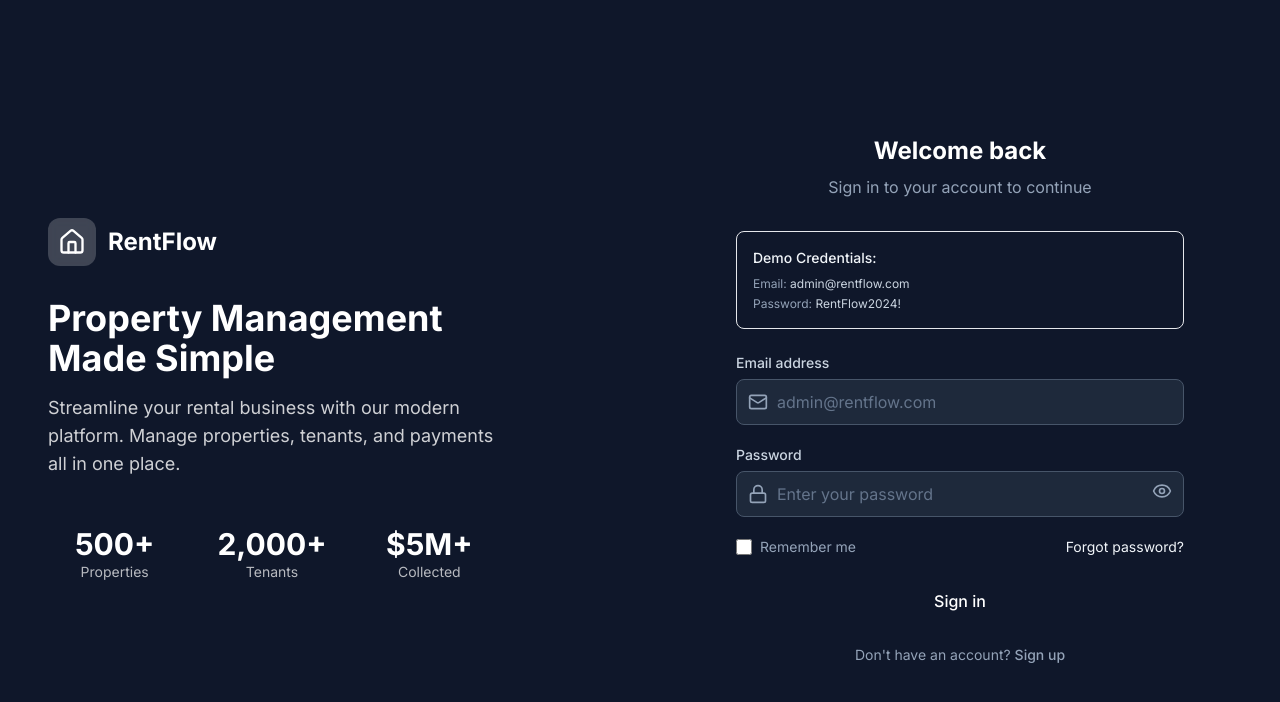
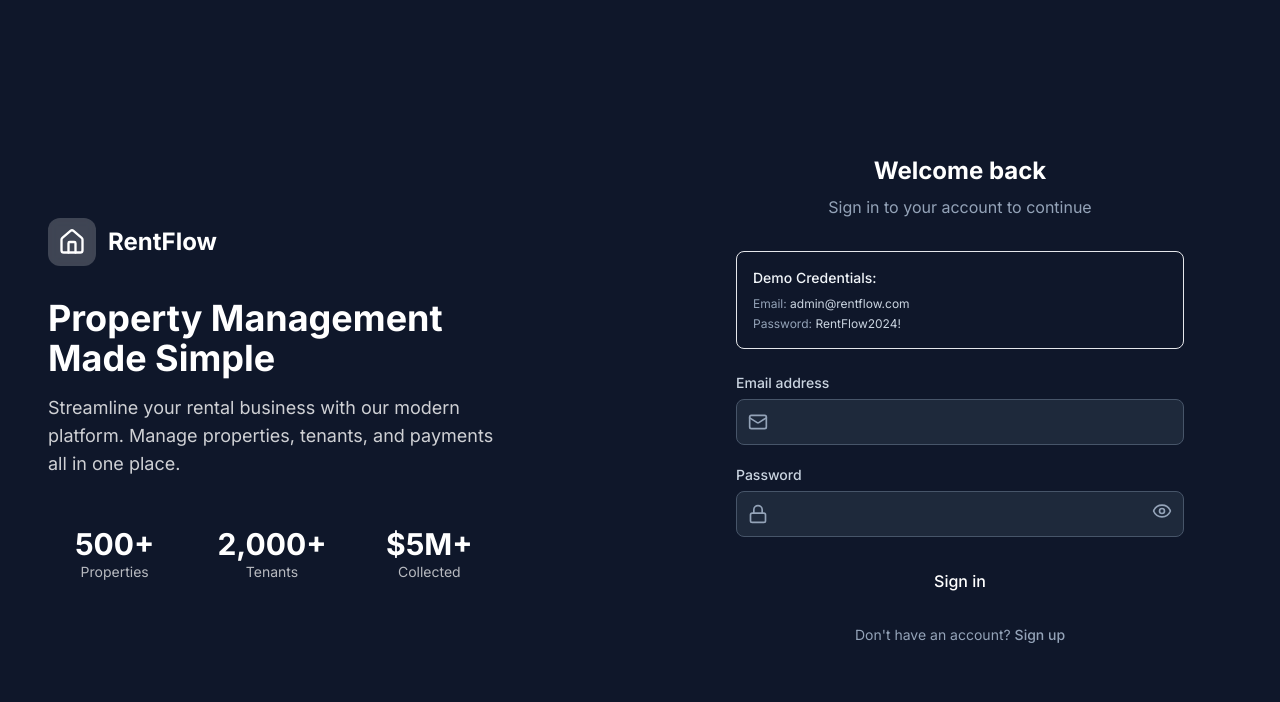
Before and after one commit to petermulwa33/GROUP-PROJECT-RENT-INTERGRATION-SYSTEM, a React (Vite) app in the folder Rent-Integration-System/: page /login in a window 1280 px wide. Shown: the top 702 px of the page. Built offline with nearby package versions, Linux system fonts and the light colour scheme.

Commit message:
updated localstorage

```diff
--- a/Rent-Integration-System/src/pages/auth/LoginPage.jsx
+++ b/Rent-Integration-System/src/pages/auth/LoginPage.jsx
@@ -1,7 +1,6 @@
 import React, { useState } from 'react'
 import { Link, useNavigate } from 'react-router-dom'
 import { MailIcon, LockIcon, EyeIcon, EyeOffIcon } from 'lucide-react'
-import { toast } from 'sonner'
 import { AuthLayout } from '../../components/layout/AuthLayout'
 import { Input } from '../../components/ui/Input'
 import { Button } from '../../components/ui/Button'
@@ -16,62 +15,38 @@ export function LoginPage() {
   const navigate = useNavigate()
 
   const [showPassword, setShowPassword] = useState(false)
-  const [isLoading, setIsLoading] = useState(false)
   const [formData, setFormData] = useState({
     email: '',
     password: '',
-    rememberMe: false,
   })
-
   const [errors, setErrors] = useState({})
 
-  const validateForm = () => {
+  const handleSubmit = (e) => {
+    e.preventDefault()
+
     const newErrors = {}
 
     if (!formData.email) {
       newErrors.email = 'Email is required'
-    } else if (!/\S+@\S+\.\S+/.test(formData.email)) {
-      newErrors.email = 'Please enter a valid email'
     }
 
     if (!formData.password) {
       newErrors.password = 'Password is required'
-    } else if (formData.password.length < 6) {
-      newErrors.password = 'Password must be at least 6 characters'
     }
 
-    setErrors(newErrors)
-    return Object.keys(newErrors).length === 0
-  }
+    if (Object.keys(newErrors).length > 0) {
+      setErrors(newErrors)
+      return
+    }
 
-  const handleSubmit = async (e) => {
-    e.preventDefault()
-
-    if (!validateForm()) return
-
-    setIsLoading(true)
-
-    // Simulate API call
-    await new Promise((resolve) => setTimeout(resolve, 1000))
-
-    // Check credentials
     if (
       formData.email === VALID_CREDENTIALS.email &&
       formData.password === VALID_CREDENTIALS.password
     ) {
       localStorage.setItem('isAuthenticated', 'true')
       localStorage.setItem('userEmail', formData.email)
-
-      if (formData.rememberMe) {
-        localStorage.setItem('rememberMe', 'true')
-      }
-
-      setIsLoading(false)
-      toast.success('Welcome back!')
       navigate('/')
     } else {
-      setIsLoading(false)
-      toast.error('Invalid email or password')
       setErrors({
         email: 'Invalid credentials',
         password: 'Invalid credentials',
@@ -103,39 +78,27 @@ export function LoginPage() {
         <Input
           label="Email address"
           type="email"
-          placeholder="admin@rentflow.com"
           value={formData.email}
           onChange={(e) =>
-            setFormData({
-              ...formData,
-              email: e.target.value,
-            })
+            setFormData({ ...formData, email: e.target.value })
           }
           error={errors.email}
           leftIcon={<MailIcon className="w-5 h-5" />}
-          autoComplete="email"
         />
 
         <Input
           label="Password"
           type={showPassword ? 'text' : 'password'}
-          placeholder="Enter your password"
           value={formData.password}
           onChange={(e) =>
-            setFormData({
-              ...formData,
-              password: e.target.value,
-            })
+            setFormData({ ...formData, password: e.target.value })
           }
           error={errors.password}
           leftIcon={<LockIcon className="w-5 h-5" />}
-          autoComplete="current-password"
           rightIcon={
             <button
               type="button"
               onClick={() => setShowPassword(!showPassword)}
-              className="hover:text-white transition-colors"
-              aria-label={showPassword ? 'Hide password' : 'Show password'}
             >
               {showPassword ? (
                 <EyeOffIcon className="w-5 h-5" />
@@ -146,36 +109,7 @@ export function LoginPage() {
           }
         />
 
-        <div className="flex items-center justify-between">
-          <label className="flex items-center gap-2 cursor-pointer">
-            <input
-              type="checkbox"
-              checked={formData.rememberMe}
-              onChange={(e) =>
-                setFormData({
-                  ...formData,
-                  rememberMe: e.target.checked,
-                })
-              }
-              className="w-4 h-4 rounded border-slate-600 bg-surface-dark text-primary-500 focus:ring-primary-500 focus:ring-offset-0"
-            />
-            <span className="text-sm text-slate-400">Remember me</span>
-          </label>
-
-          <Link
-            to="/forgot-password"
-            className="text-sm text-primary-400 hover:text-primary-300 transition-colors"
-          >
-            Forgot password?
-          </Link>
-        </div>
-
-        <Button
-          type="submit"
-          className="w-full"
-          size="lg"
-          isLoading={isLoading}
-        >
+        <Button type="submit" className="w-full" size="lg">
           Sign in
         </Button>
 
@@ -183,7 +117,7 @@ export function LoginPage() {
           Don't have an account?{' '}
           <Link
             to="/register"
-            className="text-primary-400 hover:text-primary-300 font-medium transition-colors"
+            className="text-primary-400 hover:text-primary-300 font-medium"
           >
             Sign up
           </Link>
```
